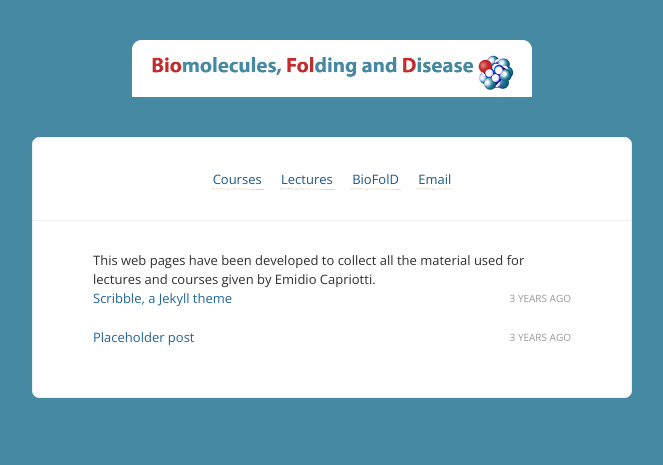
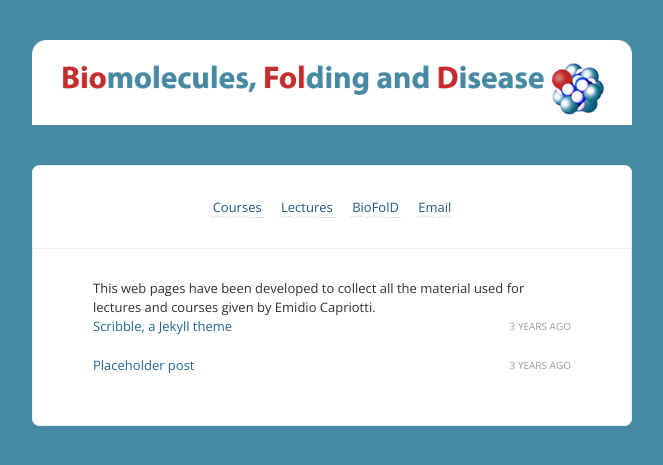
Before and after one commit to biofold-edu/biofold-edu.github.io, a Jekyll site: the page built from index.html, in a window 1280 px wide. Shown: the top 465 px of the page, without its empty margins (308-971 px from the left). Built offline with Jekyll 4.4.1, drawn with Linux system fonts in a browser that asks for light colours; Markdown is read by kramdown in place of the engine named in the settings; comment, search, counter and statistics services are not loaded.

Commit message:
First Commit

```diff
--- a/_includes/header.html
+++ b/_includes/header.html
@@ -1,3 +1,3 @@
 <header>
-<a id="go-back-home" href="/"><img src="/images/strubio.png" alt="BioFolD - Educational" width="400" ></a>
+<a id="go-back-home" href="/"><img src="/images/strubio.png" alt="BioFolD - Educational" width="600" ></a>
 </header>
```
